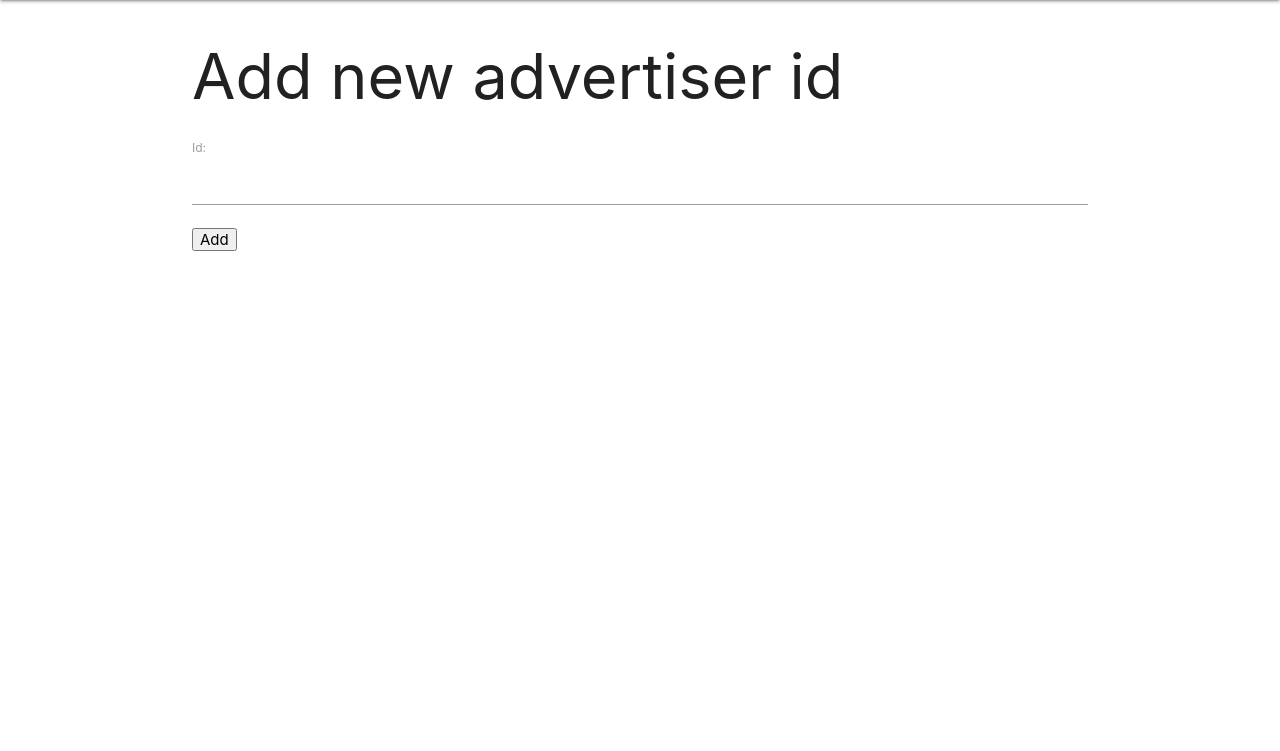
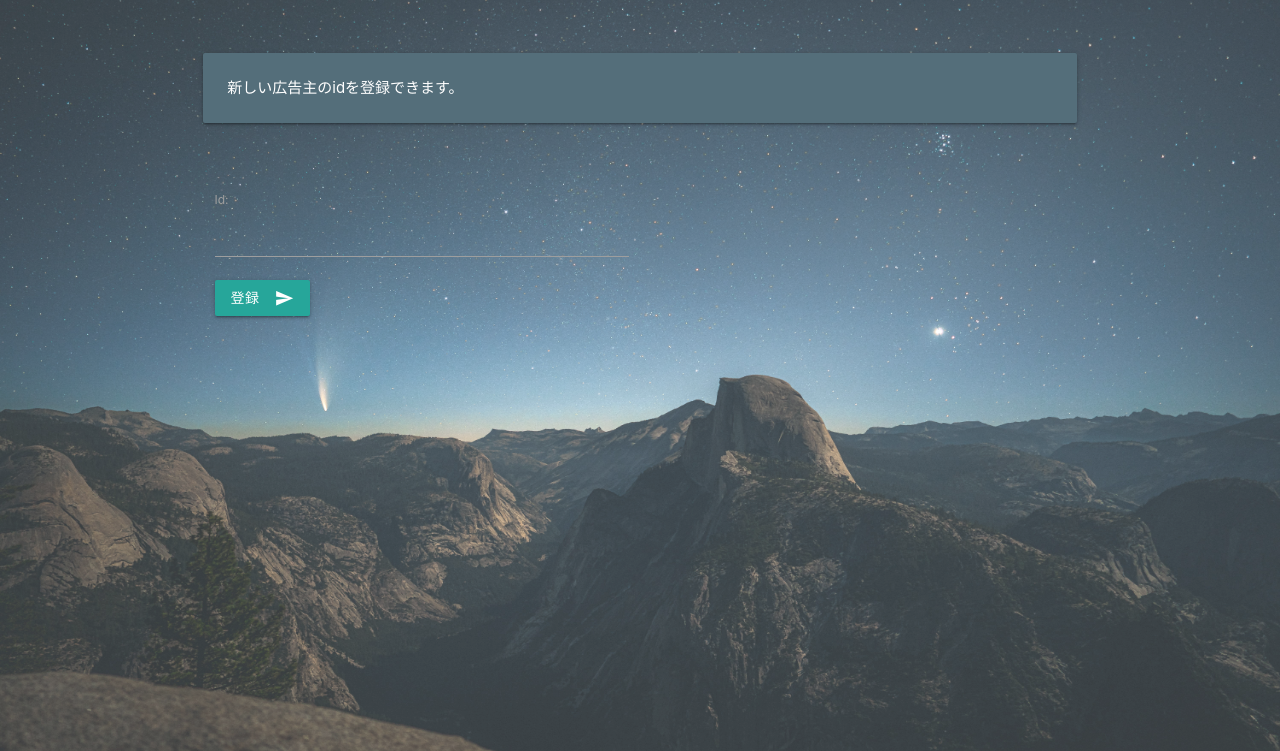
Before and after one commit to ykskks/ad-tracker, a Django app: page /new/ in a window 1280 px wide. Shown: the part 64-815 px from the top of the page. Before the commit the page ends 315 px from the top, so only its background shows below. Run offline with Django 3.2, Linux system fonts and the light colour scheme.

Commit message:
update user interface

```diff
--- a/templates/base.html
+++ b/templates/base.html
@@ -6,6 +6,7 @@
 	<meta charset="UTF-8">
 	<meta name="viewport" content="width=device-width, initial-scale=1.0">
 	<title>Ad-tracker</title>
+	<link href="https://fonts.googleapis.com/icon?family=Material+Icons" rel="stylesheet">
 	<link rel="stylesheet" href="https://stackpath.bootstrapcdn.com/font-awesome/4.7.0/css/font-awesome.min.css"
 		integrity="sha384-wvfXpqpZZVQGK6TAh5PVlGOfQNHSoD2xbE+QkPxCAFlNEevoEH3Sl0sibVcOQVnN" crossorigin="anonymous">
 	<link rel="stylesheet" href="https://cdnjs.cloudflare.com/ajax/libs/materialize/1.0.0/css/materialize.min.css">
@@ -13,6 +14,7 @@
 </head>
 
 <body>
+
 	<nav class="blue-grey darken-1">
 		<div class="container">
 			<div class="nav-wrapper">
@@ -27,6 +29,8 @@
 		</div>
 	</nav>
 
+	<div
+		style="background-image: url('../static/image/background.jpeg'); background-size: 100% 100%; background-blend-mode: lighten; background-color: rgba(255,255,255,0.2);">
 		<div>
 			<div class="container">
 				{% block content %}
@@ -35,6 +39,8 @@
 			<script src="https://cdnjs.cloudflare.com/ajax/libs/materialize/1.0.0/js/materialize.min.js"></script>
 			<script src="https://code.jquery.com/jquery-3.5.1.js"
 				integrity="sha256-QWo7LDvxbWT2tbbQ97B53yJnYU3WhH/C8ycbRAkjPDc=" crossorigin="anonymous"></script>
+			<div style="height: 400px"></div>
+		</div>
 </body>
 
 </html>
--- a/templates/new.html
+++ b/templates/new.html
@@ -1,9 +1,25 @@
 {% extends 'base.html' %}
 
 {% block content %}
-<h1>Add new advertiser id</h1>
-<form action="" method="post">{% csrf_token %}
-    {{ form.as_p}}
-    <input type="submit" value="Add">
-</form>
+<br>
+<br>
+<div class="row">
+	<div class="col s12">
+		<div class="card-panel blue-grey darken-1">
+			<span class="white-text">新しい広告主のidを登録できます。
+			</span>
+		</div>
+	</div>
+</div>
+
+<div class="row">
+	<form class="col s12" action="" method="post">{% csrf_token %}
+		<div class="input-field col s6">
+			{{ form.as_p}}
+			<button class="btn waves-effect waves-light" type="submit" name="action" value="add">登録
+				<i class="material-icons right">send</i>
+			</button>
+		</div>
+	</form>
+</div>
 {% endblock content %}
```
Also changed, not shown: templates/ad.html (+6 -7 lines), templates/advertiser.html (+3 -5 lines), static/image/background.jpeg (added). Lines whose indentation alone changed are shown as unchanged.
